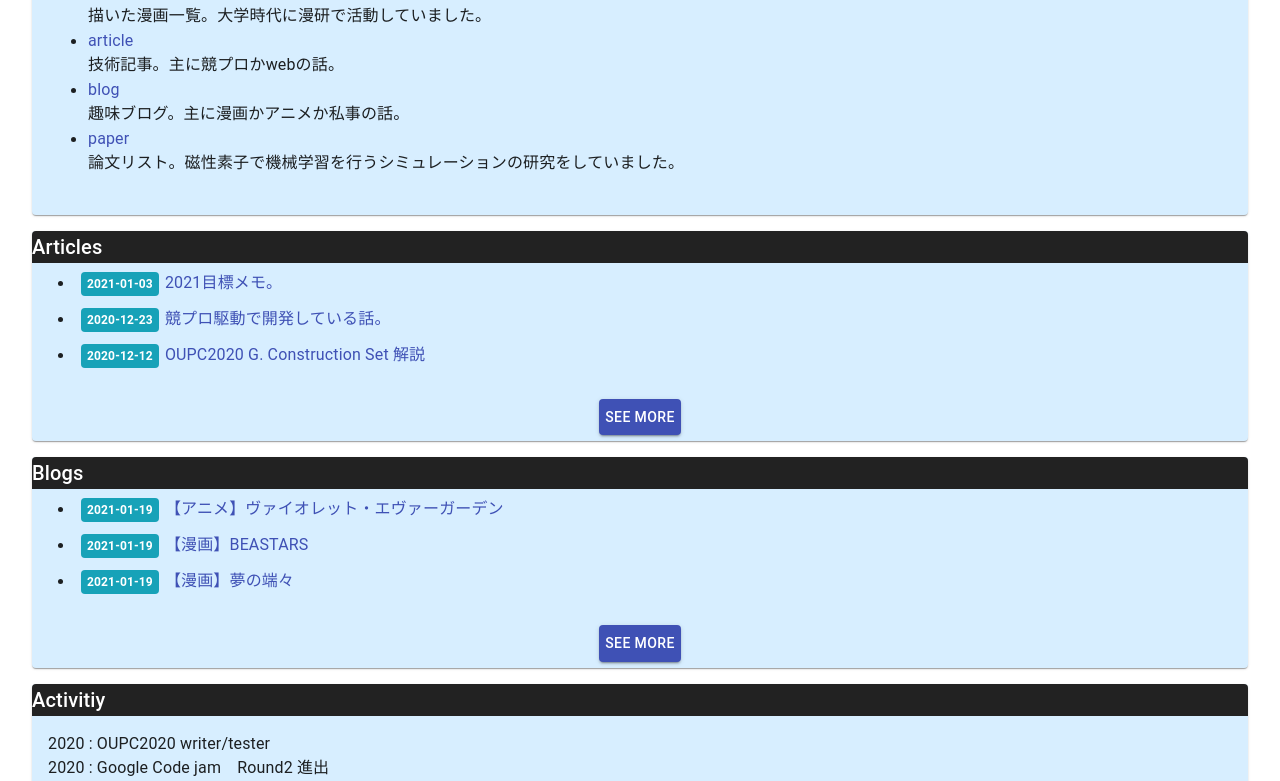
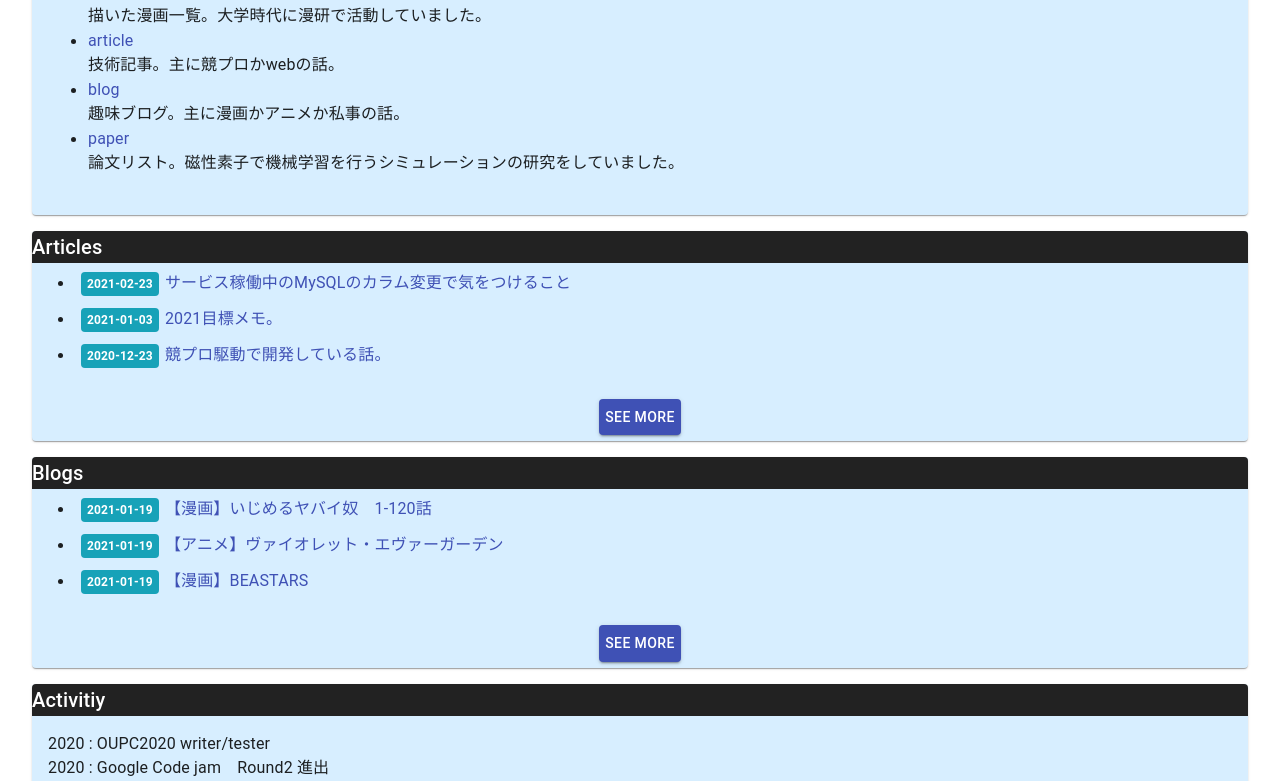
Before and after one commit to ningenMe/ningenme-net-front, a React (Create React App) app: page /#/ in a window 1280 px wide. Shown: the part 580-1361 px from the top of the page. Built offline with nearby package versions, Linux system fonts and the light colour scheme.

Commit message:
[add] blog

```diff
--- a/src/assets/Contents.js
+++ b/src/assets/Contents.js
@@ -14,6 +14,7 @@ export const Applications = [
     {name:"paper"          , href:'/#/papers'                                    , description:"論文リスト。磁性素子で機械学習を行うシミュレーションの研究をしていました。"},
 ];
 export const Articles = [
+    {date:"2021-02-23",name:"サービス稼働中のMySQLのカラム変更で気をつけること", href:'https://qiita.com/ningenMe/items/10c4ddf8e85e7e5078e1'},
     {date:"2021-01-03",name:"2021目標メモ。", href:'https://ningenme.hatenablog.com/entry/2021/01/03/004950'},
     {date:"2020-12-23",name:"競プロ駆動で開発している話。", href:'https://ningenme.hatenablog.com/entry/2020/12/23/000000'},
     {date:"2020-12-12",name:"OUPC2020 G. Construction Set 解説", href:'https://ningenme.hatenablog.com/entry/2020/12/12/170313'},
@@ -40,6 +41,7 @@ export const Articles = [
     {date:"2018-06-05",name:"ABC過去問を全部解きました。[前編]", href:'https://ningenme.hatenablog.com/entry/2018/06/05/093012'},
 ];
 export const Blogs = [
+    {date:"2021-01-19",name:"【漫画】いじめるヤバイ奴　1-120話",          href:'https://ameblo.jp/ningenme/entry-12658135919.html'},
     {date:"2021-01-19",name:"【アニメ】ヴァイオレット・エヴァーガーデン", href:'https://ameblo.jp/ningenme/entry-12651161065.html'},
     {date:"2021-01-19",name:"【漫画】BEASTARS",                           href:'https://ameblo.jp/ningenme/entry-12651158395.html'},
     {date:"2021-01-19",name:"【漫画】夢の端々",                           href:'https://ameblo.jp/ningenme/entry-12650106820.html'},
```
